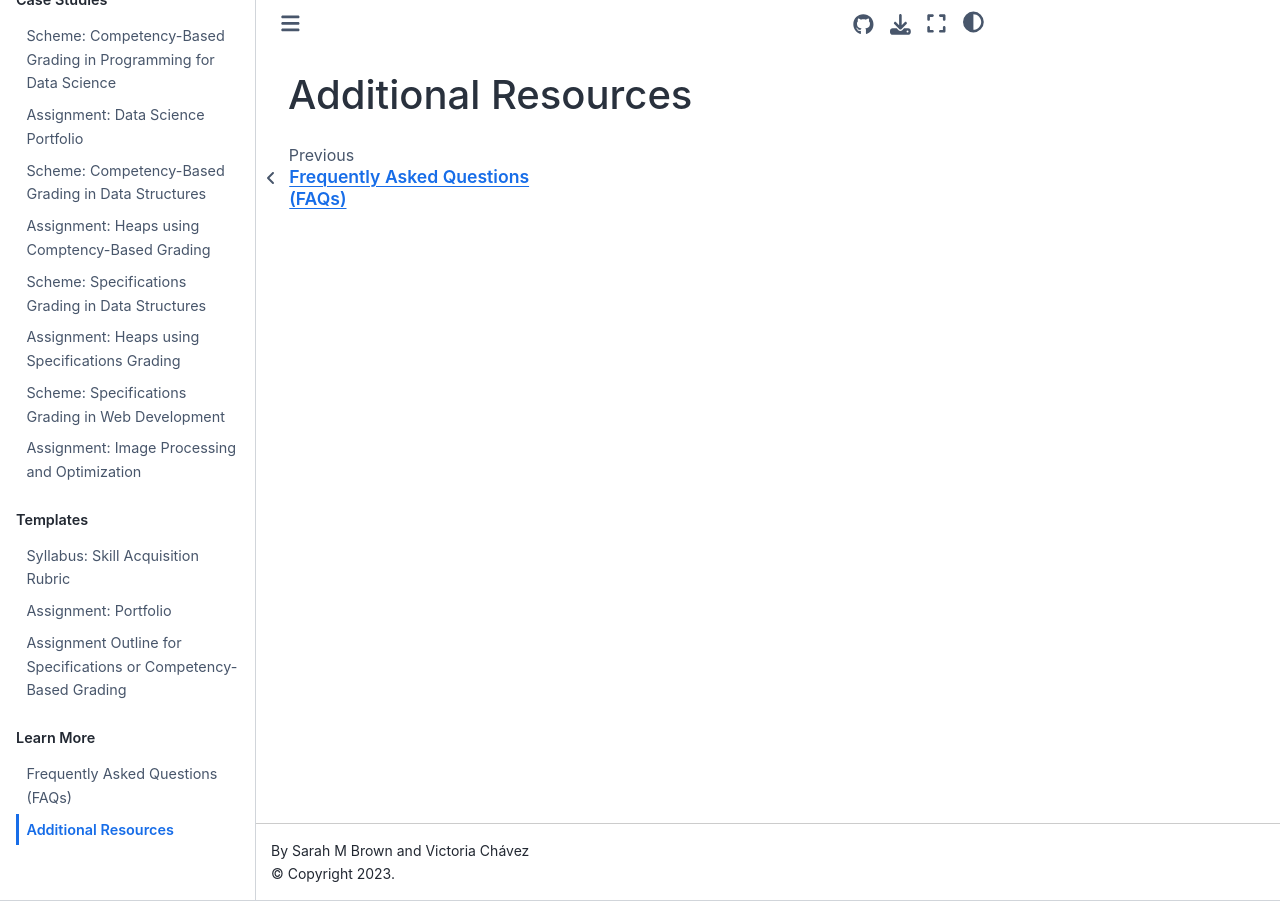
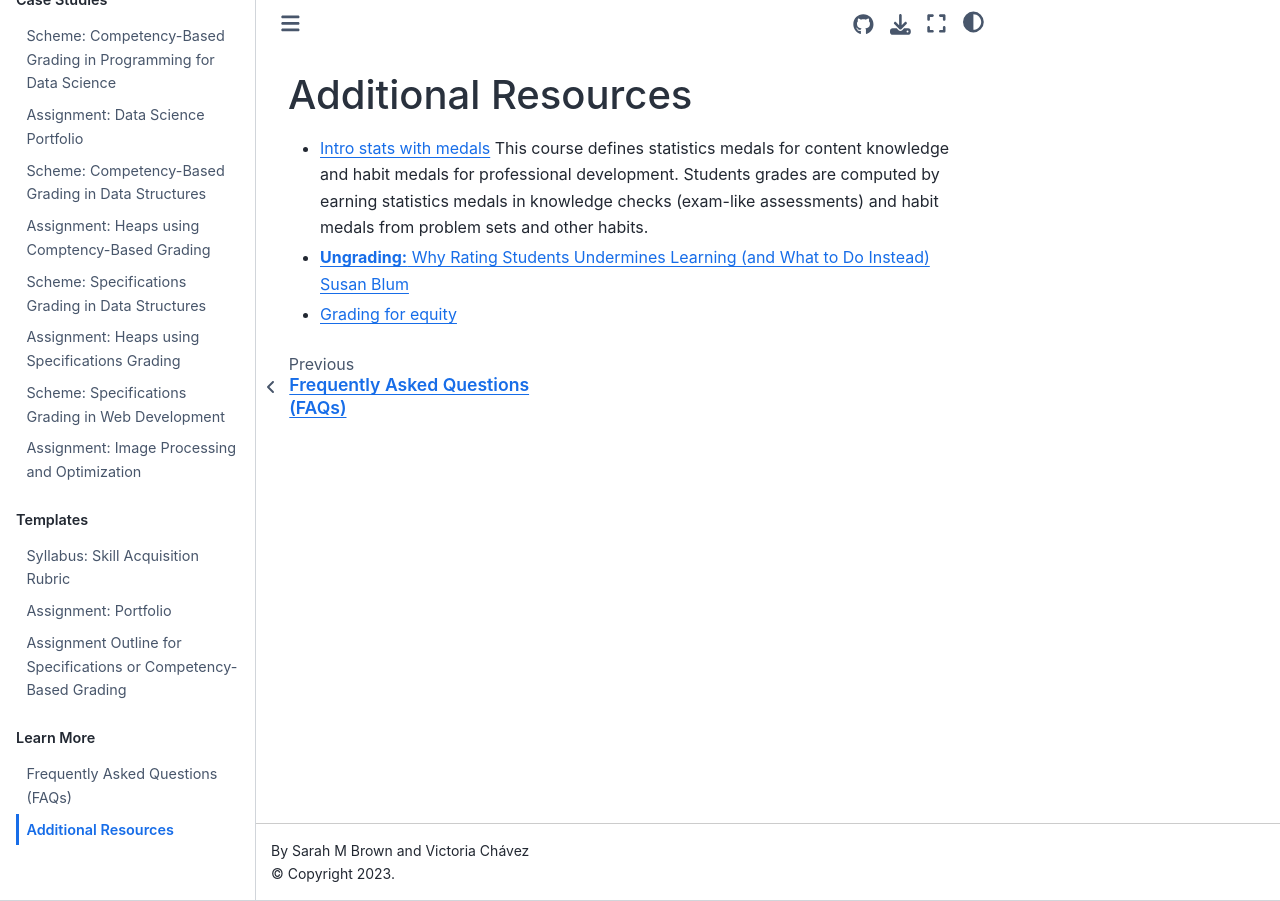
Before and after one commit to grading4learning/workbook, a Jupyter Book: the page built from resources/resources.md, in a window 1280 px wide. Built offline with Jupyter Book 1.0.4 settings and Sphinx 7.4.7 and the Sphinx Book theme 1.1.4, drawn with Linux system fonts in a browser that asks for light colours.

Commit message:
begin this page, closes #2

```diff
--- a/resources/resources.md
+++ b/resources/resources.md
@@ -1,3 +1,6 @@
 # Additional Resources
 
 <!-- Can also add books? -->
+- [Intro stats with medals](https://kmkinnaird.github.io/SDS220-fall2021/grading.html) This course defines statistics medals for content knowledge and habit medals for professional development.  Students grades are computed by earning statistics medals in knowledge checks (exam-like assessments) and habit medals from problem sets and other habits.
+- [**Ungrading:** Why Rating Students Undermines Learning (and What to Do Instead) Susan Blum](https://wvupressonline.com/ungrading)
+- [Grading for equity](https://gradingforequity.org/)
```
